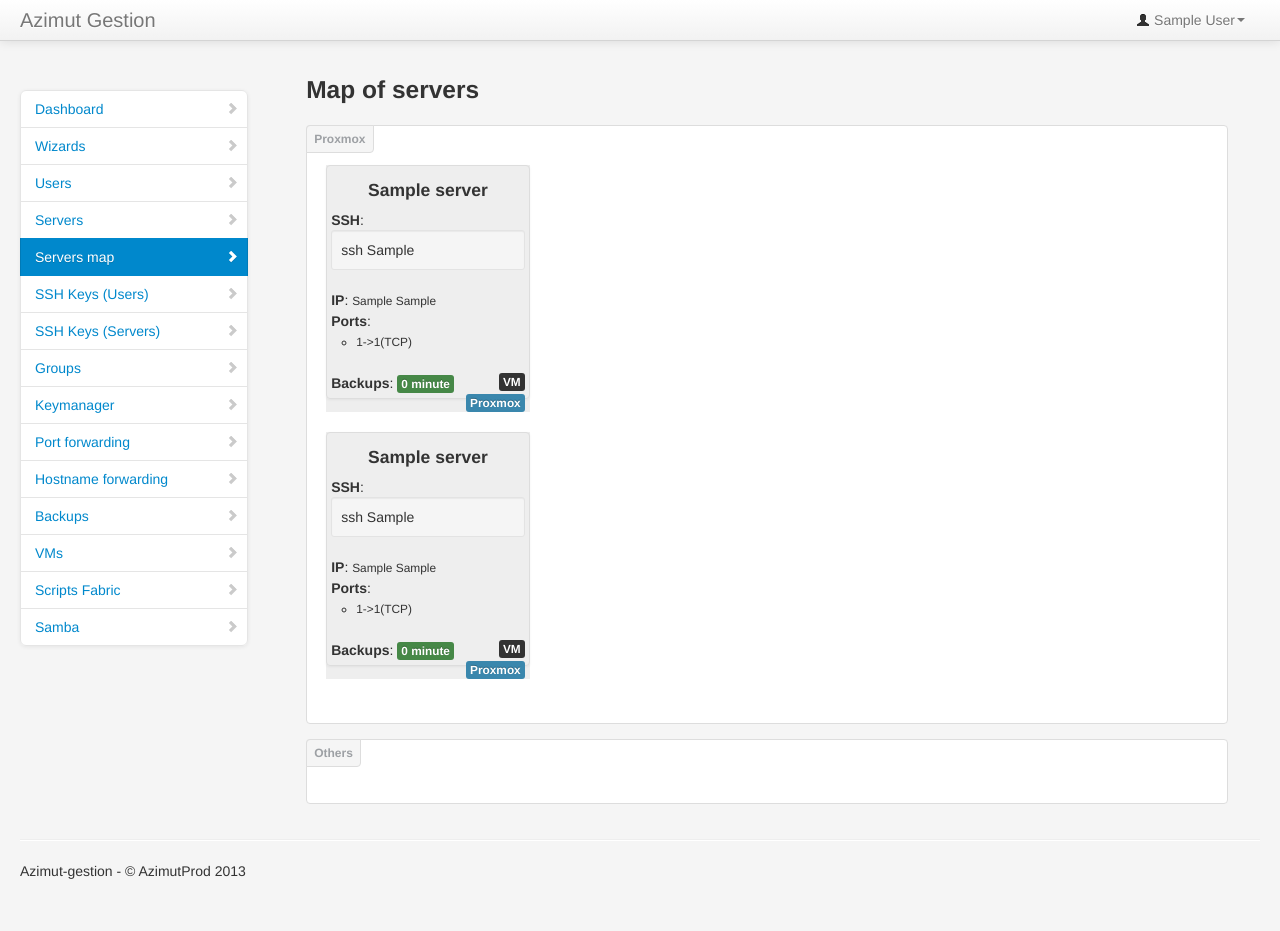
After one commit to epfl-lts2/azimut-gestion, a Django app: page /servers/map in a window 1280 px wide. The commit adds this page. Run offline with Django 3.2, Linux system fonts and the light colour scheme; a user stored in the database is signed in; tables that the repository leaves empty hold one stand-in row (values such as "Sample post"); parts of the project's set-up code (start-up, migrations or seed data) failed here and were passed over; some libraries are stand-ins or nearby versions.

Commit message:
Server map

```diff
--- a/media/theme/assets/styles.css
+++ b/media/theme/assets/styles.css
@@ -210,3 +210,51 @@ body {
 .control-group-txt {
   margin-bottom: 0px !important;
 }
+
+
+/* Base class */
+.servermapproxmox, .servermapfree {
+  position: relative;
+  margin: 15px 0;
+  padding: 39px 19px 14px;
+  *padding-top: 19px;
+  background-color: #fff;
+  border: 1px solid #ddd;
+  -webkit-border-radius: 4px;
+     -moz-border-radius: 4px;
+          border-radius: 4px;
+}
+
+/* Echo out a label for the example */
+.servermapproxmox:after {
+  content: "Proxmox";
+  position: absolute;
+  top: -1px;
+  left: -1px;
+  padding: 3px 7px;
+  font-size: 12px;
+  font-weight: bold;
+  background-color: #f5f5f5;
+  border: 1px solid #ddd;
+  color: #9da0a4;
+  -webkit-border-radius: 4px 0 4px 0;
+     -moz-border-radius: 4px 0 4px 0;
+          border-radius: 4px 0 4px 0;
+}
+
+
+.servermapfree:after {
+  content: "Others";
+  position: absolute;
+  top: -1px;
+  left: -1px;
+  padding: 3px 7px;
+  font-size: 12px;
+  font-weight: bold;
+  background-color: #f5f5f5;
+  border: 1px solid #ddd;
+  color: #9da0a4;
+  -webkit-border-radius: 4px 0 4px 0;
+     -moz-border-radius: 4px 0 4px 0;
+          border-radius: 4px 0 4px 0;
+}
--- a/servers/models.py
+++ b/servers/models.py
@@ -107,6 +107,9 @@ class Server(models.Model):
         """Return the last runs of fabrics scripts"""
         return self.task_set.order_by('-creation_date').all()[:10]
 
+    def get_vms(self):
+        return self.server_set.order_by('name').all()
+
 
 class ServerUser(models.Model):
     server = models.ForeignKey(Server)
--- /dev/null
+++ b/servers/templates/servers/_map_server.html
@@ -0,0 +1,63 @@
+{% load i18n %}
+<li class="span3" style="margin-left: 0px; margin-right: 10px;  background-color: #eee;">
+    <div class="thumbnail" href="#">
+
+
+
+        <center><h4>{{s.name}}</h4></center>
+
+        {% if s.ssh_connection_string_from_backup %}<b>{% trans "SSH" %}</b>: <div class="well well-small">ssh {{s.ssh_connection_string_from_backup}}</div>{% endif %}
+        <b>{% trans "IP" %}</b>: <small>{{s.external_ip|default:""}} {{s.internal_ip|default:""}}</small><br />
+
+        {% if s.portsforwared.count %}
+            <b>{% trans "Ports" %}</b>:
+                <small>
+                    <ul>
+                        {% for port in s.portsforwared.all %}
+                            <li>{{port.port_from}}->{{port.port_to}}({{port.get_protocol_display}})</li>
+                        {% endfor %}
+                    </ul>
+                </small>
+            <br />
+        {% endif %}
+
+        {% if s.backups_of_the_server.count %}
+            <b>{% trans "Backups" %}</b>:
+            <small>
+
+                {% for bkp in s.backups_of_the_server.all %}
+
+                    {% if bkp.get_last_run %}
+                        {% if bkp.get_last_run.end_date %}
+                            {% if bkp.get_last_run.not_too_old %}
+                                <span class="label label-success">
+                            {% else %}
+                                <span class="label label-important">
+                            {% endif %}
+                                    {{bkp.get_last_run.end_date|timesince}}
+                                </span>
+                        {% else %}
+                             <span class="label label-warning"> {% trans "In progress..." %}</span>
+                        {% endif %}
+
+                    {% else %}
+                        <span class="label label-warning">{% trans "Never" %}</span>
+                    {% endif %}
+
+                {% endfor %}
+
+            </small>
+        {% endif %}
+
+        {% if s.is_vm %}
+            <span class="label label-inverse" style="float: right;">VM</span>
+        {% endif %}
+
+        {% if s.is_proxmox %}
+            <span class="label label-info" style="float: right;">Proxmox</span>
+        {% endif %}
+
+        <br />
+
+    </div>
+</li>
--- /dev/null
+++ b/servers/templates/servers/map.html
@@ -0,0 +1,61 @@
+{% extends "base.html" %}
+{% load i18n %}
+{% load bootstrap_toolkit %}
+
+
+{% block title %}Servers map{% endblock %}
+
+{% block content %}
+
+    <h3>{% trans "Map of servers" %}</h3>
+
+    <script type="text/javascript">$(function() { $('#menu-servermap').addClass('active'); });</script>
+
+
+    {% for s in proxmox_servers %}
+
+        <div class="servermapproxmox">
+
+            <ul class="thumbnails">
+
+                {% include "servers/_map_server.html" with s=s only %}
+
+                <li style="clear: both; margin-left: 0px;"></li>
+
+                {% for s in s.get_vms %}
+
+                    {% include "servers/_map_server.html" with s=s only %}
+
+                    {% if forloop.counter|divisibleby:"4" %}
+                        <li style="clear: both; margin-left: 0px;"></li>
+                    {% endif %}
+                {% endfor %}
+
+            </ul>
+
+
+        </div>
+
+    {% endfor %}
+
+
+
+    <div class="servermapfree">
+
+        <ul class="thumbnails">
+
+            {% for s in outside_servers %}
+                {% include "servers/_map_server.html" with s=s only %}
+
+                {% if forloop.counter|divisibleby:"4" %}
+                    <li style="clear: both; margin-left: 0px;"></li>
+                {% endif %}
+            {% endfor %}
+
+        </ul>
+    </div>
+
+
+
+
+{% endblock %}
--- a/servers/urls.py
+++ b/servers/urls.py
@@ -8,6 +8,11 @@ urlpatterns = patterns(
 
 
     url(r'^$', 'servers_list'),
+
+    url(r'^map$', 'servers_map'),
+
+
+
     url(r'^(?P<pk>[0-9]*)/show/$', 'servers_show'),
     url(r'^(?P<pk>[0-9]*)/edit/$', 'servers_edit'),
     url(r'^(?P<pk>[0-9]*)/delete/$', 'servers_delete'),
--- a/servers/views.py
+++ b/servers/views.py
@@ -320,3 +320,14 @@ def servers_groupsaccess_user_delete(request, pk, groupPk, userPk):
     messages.success(request, 'The user has been removed from the group.')
 
     return redirect(reverse('servers.views.servers_show', args=(server.pk, )))
+
+
+@login_required
+@staff_member_required
+def servers_map(request):
+    """Show a nice map of servers"""
+
+    proxmox_servers = Server.objects.order_by('name').filter(is_proxmox=True).all()
+    outside_servers = Server.objects.order_by('name').filter(is_proxmox=False, is_vm=False).all()
+
+    return render_to_response('servers/map.html', {'proxmox_servers': proxmox_servers, 'outside_servers': outside_servers }, context_instance=RequestContext(request))
--- a/templates/base.html
+++ b/templates/base.html
@@ -85,6 +85,10 @@
                                 <a href="{% url "servers.views.servers_list" %}"><i class="icon-chevron-right"></i> {% trans "Servers" %}</a>
                             </li>
 
+                            <li id="menu-servermap">
+                                <a href="{% url "servers.views.servers_map" %}"><i class="icon-chevron-right"></i> {% trans "Servers map" %}</a>
+                            </li>
+
                             <li id="menu-sshkeys">
                                 <a href="{% url "main.views.keys_list" %}"><i class="icon-chevron-right"></i> {% trans "SSH Keys (Users)" %}</a>
                             </li>
```
